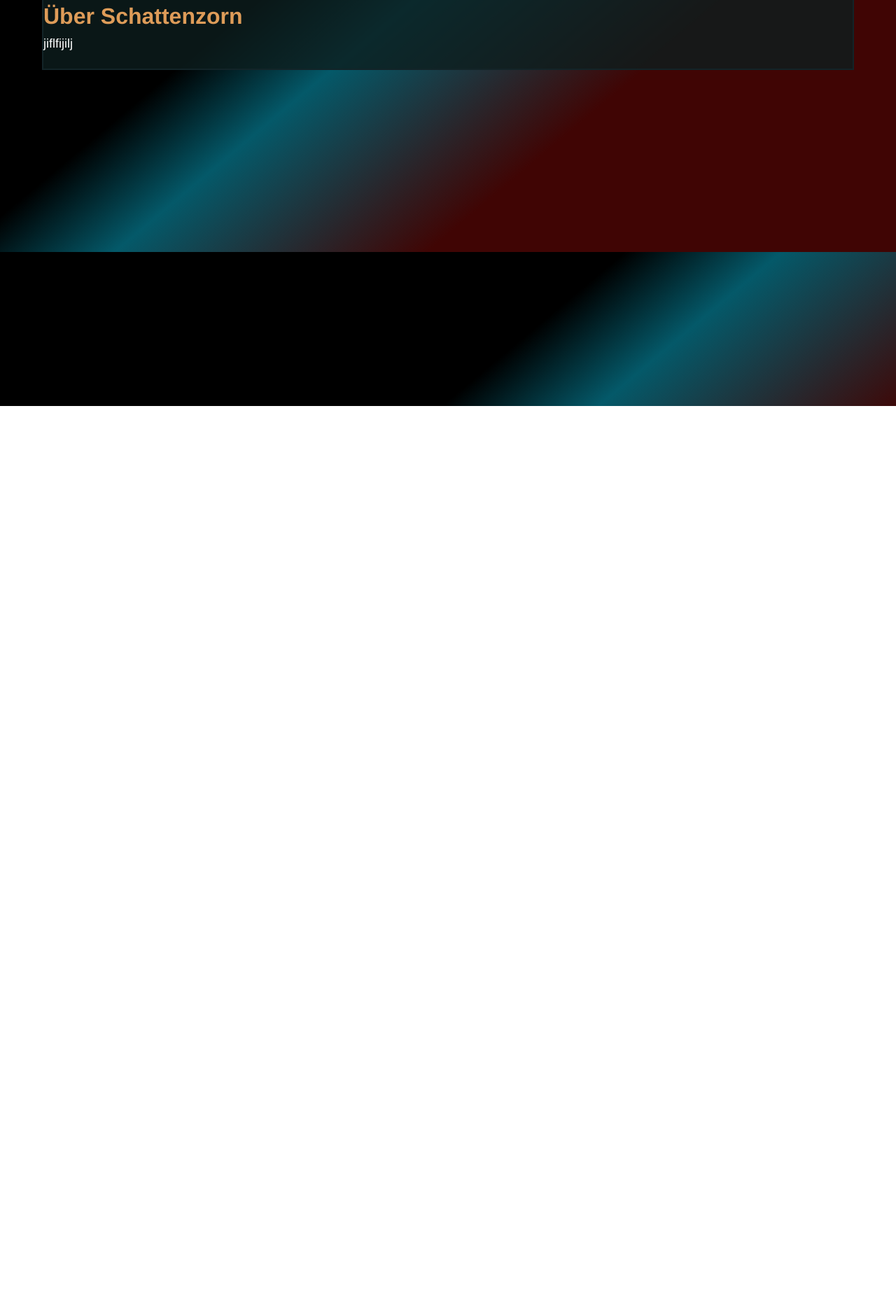
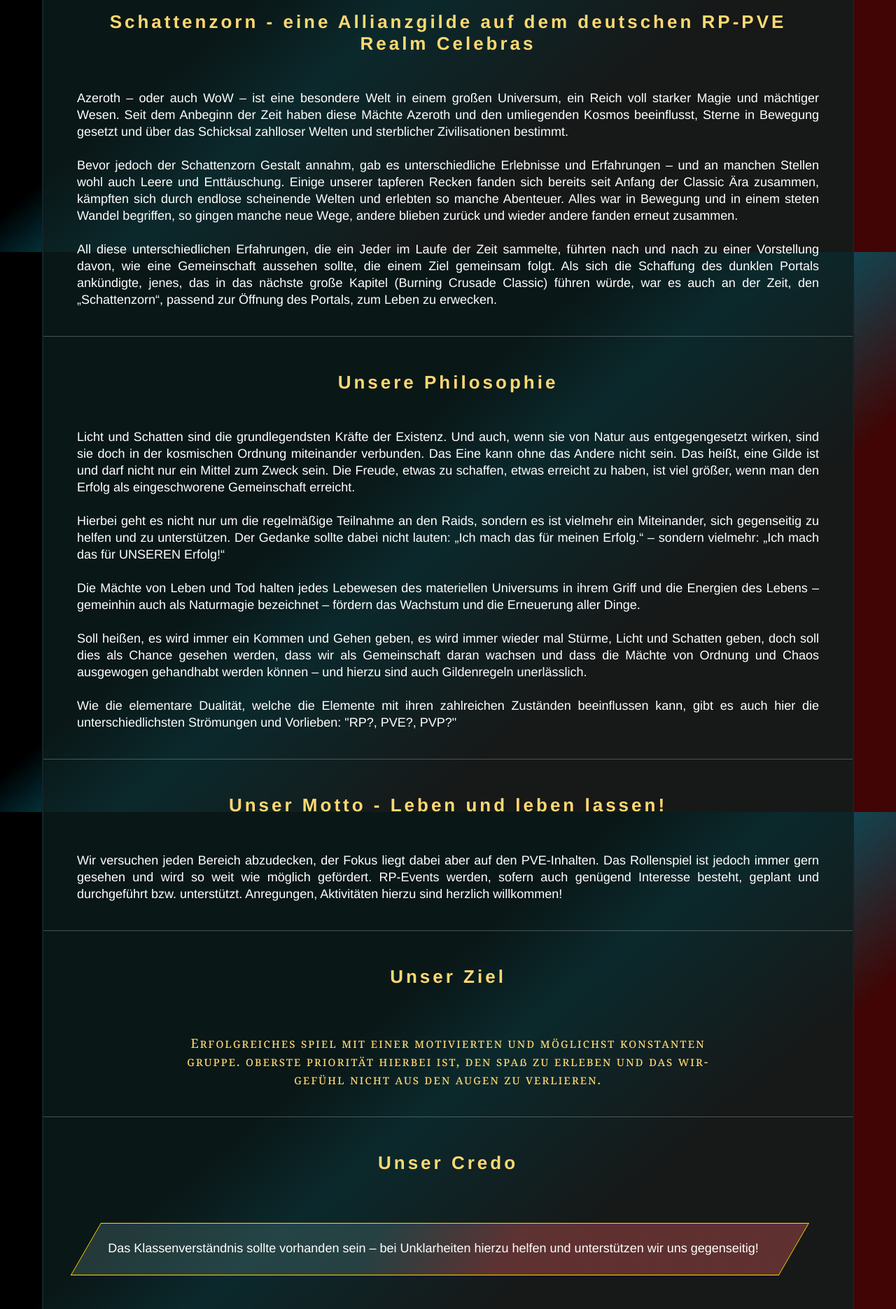
Before and after one commit to Facemirrored/app-schattenzorn, a Vue app in the folder schattenzorn-ui/: page /about in a window 1280 px wide. Shown: the part 440-2310 px from the top of the page at 70% size. Before the commit the page ends 1020 px from the top, so only its background shows below. Built offline with nearby package versions, Linux system fonts and the light colour scheme.

Commit message:
Krasses styling

```diff
--- a/schattenzorn-ui/src/App.vue
+++ b/schattenzorn-ui/src/App.vue
@@ -67,6 +67,10 @@
       font-weight: bold;
       font-size: 20px;
     }
+    h3 {
+      color: #de9c59;
+      font-size: 18px;
+    }
     p {
       color: white;
       font-family: "Helvetica Neue", sans-serif;
@@ -81,9 +85,6 @@
       background-color: rgba(13, 29, 29, 0.8);
       margin: 20px 0px;
     }
-    .slot-content {
-      margin-top: 10px;
-    }
   }
 
   @media screen and (min-width: 540px) {
@@ -97,6 +98,10 @@
     h2 {
       color: #de9c59;
       font-weight: bold;
+    }
+    h3 {
+      color: #de9c59;
+      font-size: 20px;
     }
     .slot-container {
       border: 2px solid #132428;
@@ -123,7 +128,7 @@
       letter-spacing: 0.5em;
     }
     h2 {
-      color: #de9c59;
+      color: #ffd971;
       font-weight: bold;
     }
     p {
@@ -139,9 +144,6 @@
       border: 2px solid #132428;
       background-color: rgba(13, 29, 29, 0.8);
       margin: 40px 60px;
-    }
-    .slot-content {
-      margin-top: 20px;
     }
   }
 
--- a/schattenzorn-ui/src/components/Navbar.vue
+++ b/schattenzorn-ui/src/components/Navbar.vue
@@ -69,10 +69,10 @@
       opacity: 1;
     }
     .nav-link {
-      color: #de9c59;
+      color: #ffd971;
     }
     .custom-navbar {
-      color: #de9c59;
+      color: #ffd971;
       opacity: 0.8;
       background-color: rgba(13, 29, 29, 0.8);
       border: 2px solid #132428;
--- a/schattenzorn-ui/src/views/About.vue
+++ b/schattenzorn-ui/src/views/About.vue
@@ -1,8 +1,76 @@
 <template>
   <div class="slot-container">
-    <div class="slot-content">
-      <h2>Über Schattenzorn</h2>
-      <p>jiflfijilj</p>
+    <div class="row">
+      <div class="col-12 mt-3 text-center">
+        <h3 class="ms-2 mt-3 ms-lg-5 me-lg-5">{{ title }}</h3>
+      </div>
+    </div>
+    <div class="row">
+      <div class="col-12">
+        <p class="ms-2 me-2 ms-md-3 me-md-3 ms-lg-5 me-lg-5">
+          {{ paragraph1 }}
+        </p>
+        <p class="ms-2 me-2 ms-md-3 me-md-3 ms-lg-5 me-lg-5">
+          {{ paragraph2 }}
+        </p>
+        <p class="ms-2 me-2 ms-md-3 me-md-3 ms-lg-5 me-lg-5">
+          {{ paragraph5 }}
+        </p>
+      </div>
+    </div>
+    <hr style="color: white" />
+    <h3>{{ subTitle1 }}</h3>
+    <div class="row">
+      <div class="col-12">
+        <p class="ms-2 me-2 ms-md-3 me-md-3 ms-lg-5 me-lg-5">
+          {{ paragraph7 }}
+        </p>
+        <p class="ms-2 me-2 ms-md-3 me-md-3 ms-lg-5 me-lg-5">
+          {{ paragraph9 }}
+        </p>
+        <p class="ms-2 me-2 ms-md-3 me-md-3 ms-lg-5 me-lg-5">
+          {{ paragraph10 }}
+        </p>
+        <p class="ms-2 me-2 ms-md-3 me-md-3 ms-lg-5 me-lg-5">
+          {{ paragraph11 }}
+        </p>
+        <p class="ms-2 me-2 ms-md-3 me-md-3 ms-lg-5 me-lg-5">
+          {{ paragraph12 }}
+        </p>
+      </div>
+    </div>
+    <hr style="color: white" />
+    <h3>{{ subTitle2 }}</h3>
+    <div class="row">
+      <div class="col-12">
+        <p class="ms-2 me-2 ms-md-3 me-md-3 ms-lg-5 me-lg-5">
+          {{ paragraph13 }}
+        </p>
+      </div>
+    </div>
+    <hr style="color: white" />
+    <h3>{{ subTitle3 }}</h3>
+    <div class="row">
+      <div class="mt-3 col-12">
+        <p class="center-highlight">{{ paragraph15 }}</p>
+      </div>
+    </div>
+    <hr style="color: white" />
+    <h3>{{ subTitle4 }}</h3>
+    <div class="row">
+      <div class="col-12">
+        <ul>
+          <li class="list-item">
+            <p class="ms-2 me-2">{{ paragraph16 }}</p>
+          </li>
+          <li class="list-item">
+            <p class="ms-2 me-2">{{ paragraph17 }}</p>
+          </li>
+          <li class="list-item">
+            <p class="ms-2 me-2">{{ paragraph18 }}</p>
+          </li>
+        </ul>
+      </div>
     </div>
   </div>
 </template>
@@ -11,23 +79,143 @@
   export default {
     name: "Home",
     data() {
-      return {};
+      return {
+        title:
+          "Schattenzorn - eine Allianzgilde auf dem deutschen RP-PVE Realm Celebras",
+        paragraph1:
+          "Azeroth – oder auch WoW – ist eine besondere Welt in einem großen Universum, ein Reich voll starker Magie und mächtiger Wesen. Seit dem Anbeginn der Zeit haben diese Mächte Azeroth und den umliegenden Kosmos beeinflusst, Sterne in Bewegung gesetzt und über das Schicksal zahlloser Welten und sterblicher Zivilisationen bestimmt.",
+        paragraph2:
+          "Bevor jedoch der Schattenzorn Gestalt annahm, gab es unterschiedliche Erlebnisse und Erfahrungen – und an manchen Stellen wohl auch Leere und Enttäuschung. Einige unserer tapferen Recken fanden sich bereits seit Anfang der Classic Ära zusammen, kämpften sich durch endlose scheinende Welten und erlebten so manche Abenteuer. Alles war in Bewegung und in einem steten Wandel begriffen, so gingen manche neue Wege, andere blieben zurück und wieder andere fanden erneut zusammen.",
+        paragraph5:
+          "All diese unterschiedlichen Erfahrungen, die ein Jeder im Laufe der Zeit sammelte, führten nach und nach zu einer Vorstellung davon, wie eine Gemeinschaft aussehen sollte, die einem Ziel gemeinsam folgt. Als sich die Schaffung des dunklen Portals ankündigte, jenes, das in das nächste große Kapitel (Burning Crusade Classic) führen würde, war es auch an der Zeit, den „Schattenzorn“, passend zur Öffnung des Portals, zum Leben zu erwecken.",
+        subTitle1: "Unsere Philosophie",
+        paragraph7:
+          "Licht und Schatten sind die grundlegendsten Kräfte der Existenz. Und auch, wenn sie von Natur aus entgegengesetzt wirken, sind sie doch in der kosmischen Ordnung miteinander verbunden. Das Eine kann ohne das Andere nicht sein. Das heißt, eine Gilde ist und darf nicht nur ein Mittel zum Zweck sein. Die Freude, etwas zu schaffen, etwas erreicht zu haben, ist viel größer, wenn man den Erfolg als eingeschworene Gemeinschaft erreicht.",
+        paragraph9:
+          "Hierbei geht es nicht nur um die regelmäßige Teilnahme an den Raids, sondern es ist vielmehr ein Miteinander, sich gegenseitig zu helfen und zu unterstützen. Der Gedanke sollte dabei nicht lauten: „Ich mach das für meinen Erfolg.“ – sondern vielmehr: „Ich mach das für UNSEREN Erfolg!“",
+        paragraph10:
+          "Die Mächte von Leben und Tod halten jedes Lebewesen des materiellen Universums in ihrem Griff und die Energien des Lebens – gemeinhin auch als Naturmagie bezeichnet – fördern das Wachstum und die Erneuerung aller Dinge.",
+        paragraph11:
+          "Soll heißen, es wird immer ein Kommen und Gehen geben, es wird immer wieder mal Stürme, Licht und Schatten geben, doch soll dies als Chance gesehen werden, dass wir als Gemeinschaft daran wachsen und dass die Mächte von Ordnung und Chaos ausgewogen gehandhabt werden können – und hierzu sind auch Gildenregeln unerlässlich.",
+        paragraph12:
+          'Wie die elementare Dualität, welche die Elemente mit ihren zahlreichen Zuständen beeinflussen kann, gibt es auch hier die unterschiedlichsten Strömungen und Vorlieben: "RP?, PVE?, PVP?"',
+        subTitle2: "Unser Motto - Leben und leben lassen!",
+        paragraph13:
+          "Wir versuchen jeden Bereich abzudecken, der Fokus liegt dabei aber auf den PVE-Inhalten. Das Rollenspiel ist jedoch immer gern gesehen und wird so weit wie möglich gefördert. RP-Events werden, sofern auch genügend Interesse besteht, geplant und durchgeführt bzw. unterstützt. Anregungen, Aktivitäten hierzu sind herzlich willkommen!",
+        subTitle3: "Unser Ziel",
+        paragraph15:
+          "Erfolgreiches Spiel mit einer motivierten und möglichst konstanten Gruppe. Oberste Priorität hierbei ist, den Spaß zu erleben und das Wir-Gefühl nicht aus den Augen zu verlieren.",
+        subTitle4: "Unser Credo",
+        paragraph16:
+          "Das Klassenverständnis sollte vorhanden sein – bei Unklarheiten hierzu helfen und unterstützen wir uns gegenseitig!",
+        paragraph17:
+          "Alles andere ist erlernbar und ausbaufähig – aber niemand wird benachteiligt, weil WoW nicht schon seit Jahren Bestandteil im Leben des anderen ist.",
+        paragraph18:
+          "Und unbestritten sollte sein, dass Schattenzorn mit seinen Mitgliedern einen positiven Eindruck bei anderen Spielern von Celebras hinterlässt – es mag eine virtuelle Welt sein, das rechtfertig jedoch nicht, sich wie die Axt im Walde zu benehmen.",
+      };
     },
   };
 </script>
 
 <style scoped>
-  .content-slot {
-    border: 2px solid #132428;
-    background-color: rgba(13, 29, 29, 0.8);
-    color: #de9c59;
+  @media screen and (max-width: 539px) {
+    .center-highlight {
+      font-family: "Adobe Caslon Pro", "Hoefler Text", Georgia, Garamond, Times,
+        serif;
+      color: #ffd971;
+      margin-left: 30px;
+      margin-right: 30px;
+      letter-spacing: 0.1em;
+      line-height: 120%;
+      font-variant: small-caps;
+      text-transform: lowercase;
+      text-align: center;
+    }
+    li {
+      list-style-type: upper-roman;
+      color: #ffd971;
+      margin-left: 5px;
+      margin-right: 5px;
+      text-align: justify;
+    }
+  }
+  @media screen and (min-width: 768px) {
+    .center-highlight {
+      font-family: "Adobe Caslon Pro", "Hoefler Text", Georgia, Garamond, Times,
+        serif;
+      color: #ffd971;
+      margin-left: 100px;
+      margin-right: 100px;
+      letter-spacing: 0.1em;
+      line-height: 145%;
+      font-variant: small-caps;
+      text-transform: lowercase;
+      text-align: center;
+    }
+    li {
+      list-style-type: upper-roman;
+      color: #ffd971;
+      margin: 20px;
+      text-align: justify;
+    }
+  }
+  @media screen and (min-width: 1200px) {
+    .center-highlight {
+      font-family: "Adobe Caslon Pro", "Hoefler Text", Georgia, Garamond, Times,
+        serif;
+      color: #ffd971;
+      margin-left: 180px;
+      margin-right: 180px;
+      letter-spacing: 0.1em;
+      line-height: 145%;
+      font-variant: small-caps;
+      text-transform: lowercase;
+      text-align: center;
+    }
+    li {
+      list-style-type: upper-roman;
+      color: #ffd971;
+      margin-bottom: 50px;
+      font-size: 22px;
+      text-align: justify;
+    }
+
+    .list-item {
+      margin-left: 50px;
+      padding-left: 10px;
+      padding-right: 30px;
+      padding-top: 20px;
+      width: 90%;
+      height: 75px;
+      border: gold 1px solid;
+      background: linear-gradient(
+          90deg,
+          rgba(74, 109, 109, 0.4) 40%,
+          rgba(205, 85, 85, 0.4) 60%
+        )
+        no-repeat fixed;
+      transform: skewX(-30deg);
+      transform-origin: top;
+      /* Zentriert den Inhalt */
+      display: flex;
+      justify-content: center;
+      align-items: center;
+    }
+    .list-item > p {
+      transform: skewX(30deg);
+      opacity: 1;
+    }
+  }
+  p:first-letter {
+    text-transform: uppercase;
+  }
+  h3 {
+    text-align: center;
+    color: #ffd971;
     font-weight: bold;
-    margin: 100px 300px;
-  }
-  .content-text {
-    margin-left: 100px;
-    margin-right: 100px;
-    color: white;
-    opacity: 1;
+    font-size: 26px;
+    letter-spacing: 4px;
+    margin-top: 50px;
+    margin-bottom: 50px;
   }
 </style>
```
Also changed, not shown: schattenzorn-ui/src/assets/parallelogram.svg (added).
